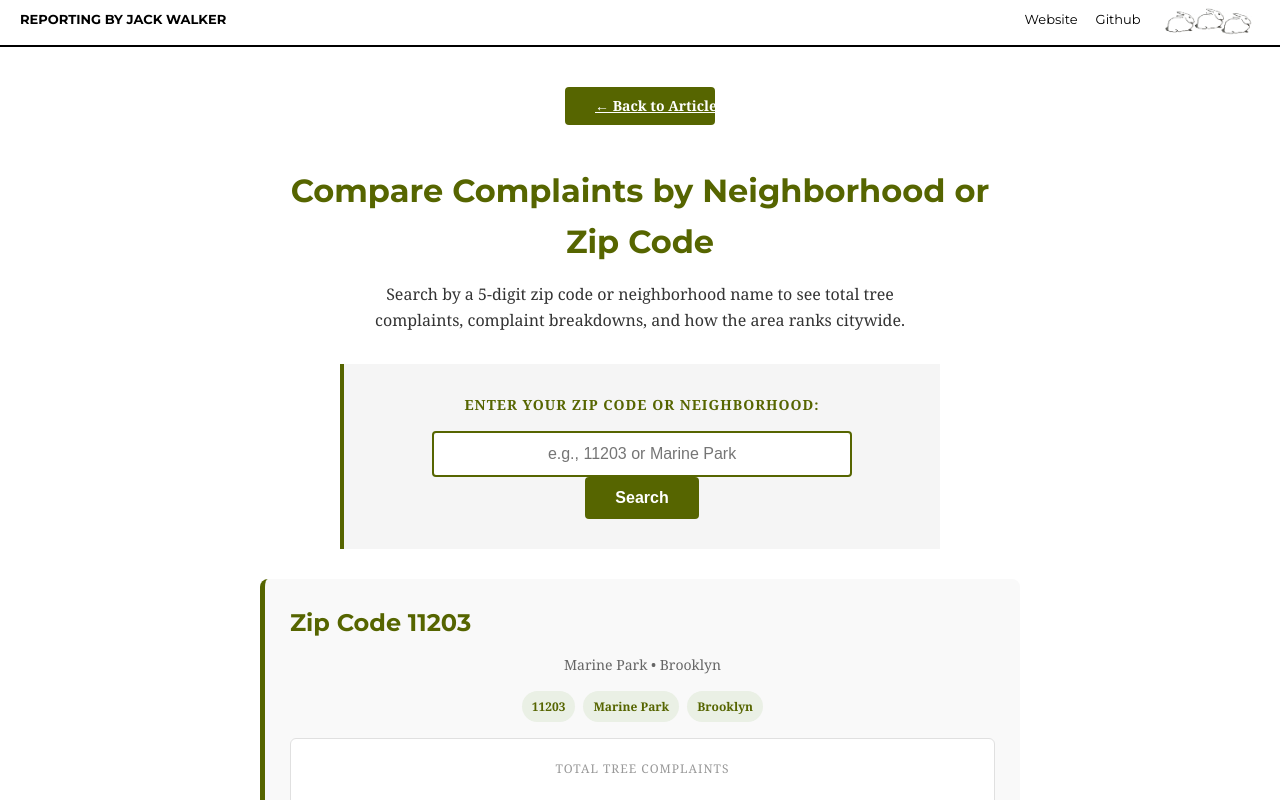
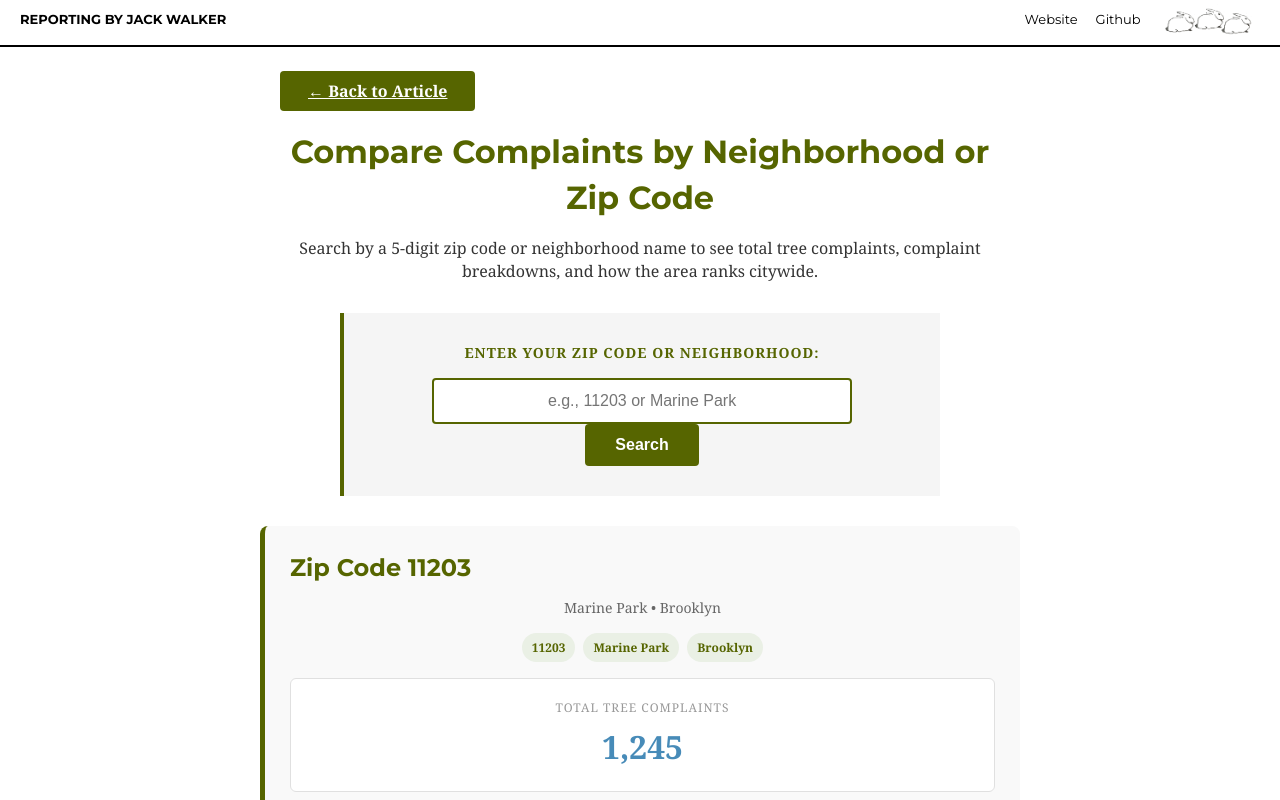
Before and after one commit to jack-walk/marine-park-trees, a SvelteKit app: page /compare in a window 1280 px wide. Shown: the top 800 px of the page. Built offline with nearby package versions, Linux system fonts and the light colour scheme.

Commit message:
More AI help transferring projects

```diff
--- a/src/app.scss
+++ b/src/app.scss
@@ -24,9 +24,9 @@ html {
 }
 
 body {
-  font-family: 'Georgia', sans-serif;
+  font-family: 'Georgia', serif;
   font-size: 16px;
-  line-height: 1.6;
+  line-height: 1.45;
   color: #333333;
   background-color: #ffffff;
 }
@@ -36,8 +36,18 @@ body {
    =========================================== */
 p,
 section {
-  max-width: 550px;
-  margin: 10px auto;
+  max-width: 760px;
+  margin: 12px auto;
+}
+
+p {
+  padding: 0 20px;
+  font-size: 17px;
+  line-height: 1.45;
+}
+
+section {
+  padding: 0 20px;
 }
 
 img {
@@ -134,7 +144,7 @@ header.storyHeader {
 .storyHeader__content {
   min-width: 0;
   width: 100%;
-  max-width: 550px;
+  max-width: 650px;
   margin-bottom: 20px;
 }
 
@@ -143,11 +153,11 @@ header.storyHeader {
 .storyHeader__content h3 {
   margin-left: 0;
   margin-right: 0;
-  max-width: 520px;
+  max-width: 620px;
 }
 
 .storyHeader__content h1 {
-  padding-top: 90px;
+  padding-top: 70px;
 }
 
 .storyHeader__content h2 {
@@ -276,7 +286,7 @@ section.last {
   display: flex;
   justify-content: center;
   gap: 20px;
-  margin: 40px auto;
+  margin: 48px auto 24px;
   width: fit-content;
 }
 
@@ -319,17 +329,18 @@ section.last {
 /* Back Button Styles */
 .back-btn {
   display: block;
-  margin: 40px auto;
-  padding: 12px 30px;
+  margin: 0;
+  padding: 12px 28px;
   background-color: #566500;
   color: white;
   border: none;
   border-radius: 4px;
-  font-size: 14px;
+  font-size: 16px;
   font-weight: bold;
   cursor: pointer;
   transition: background-color 0.3s ease;
-  max-width: 150px;
+  max-width: none;
+  width: fit-content;
 }
 
 .back-btn:hover {
@@ -338,6 +349,19 @@ section.last {
 
 .back-btn:active {
   transform: scale(0.98);
+}
+
+.back-button-wrap {
+  display: flex;
+  justify-content: flex-start;
+  max-width: 760px;
+  margin: 0 auto 18px;
+  padding: 0 20px;
+  width: 100%;
+}
+
+.back-button-wrap .back-btn {
+  margin: 0;
 }
 
 /* ===========================================
@@ -367,7 +391,7 @@ section.last {
 .zip-comparison-tool > p {
   color: #333;
   font-size: 16px;
-  line-height: 1.6;
+  line-height: 1.45;
   text-align: center;
   margin-bottom: 30px;
   margin-left: auto;
--- a/src/lib/components/Article/Headline.svelte
+++ b/src/lib/components/Article/Headline.svelte
@@ -5,11 +5,12 @@ Headline.svelte — Large Montserrat headline used in the story header.
 <script>
   let {
     text = '',
+    headline = '',
   } = $props();
 </script>
 
-{#if text}
-  <h1 class="headline">{@html text}</h1>
+{#if text || headline}
+  <h1 class="headline">{@html text || headline}</h1>
 {/if}
 
 <style lang="scss">
--- a/src/routes/+page.svelte
+++ b/src/routes/+page.svelte
@@ -47,7 +47,7 @@ This is your page!
 	</div>
 
 	<div class="storyHeader__content">
-		<Headline {headline} />
+		<Headline text={headline} />
 		<h2>{subheadline}</h2>
 		<h3>{@html byline}</h3>
 	</div>
--- a/src/routes/about/+page.svelte
+++ b/src/routes/about/+page.svelte
@@ -15,9 +15,9 @@
   <title>Data Analysis</title>
 </svelte:head>
 
-<ButtonPair buttons={backButtons} className="back-button-wrap" />
+<div class="data-container">
+  <ButtonPair buttons={backButtons} className="back-button-wrap" />
 
-<div class="data-container">
   <div class="data-section">
     <h2>Why Marine Park?</h2>
     <p>
@@ -147,14 +147,10 @@
 </div>
 
 <style lang="scss">
-  .back-button-wrap {
-    margin-top: 30px;
-  }
-
   .data-container {
     max-width: 800px;
-    margin: 40px auto;
-    padding: 20px;
+    margin: 24px auto 40px;
+    padding: 0 20px;
   }
 
   .data-section {
--- a/src/routes/compare/+page.svelte
+++ b/src/routes/compare/+page.svelte
@@ -15,9 +15,9 @@
   <title>Compare Neighborhoods and Zip Codes - Tree Complaints</title>
 </svelte:head>
 
-<ButtonPair buttons={backButtons} className="back-button-wrap" />
+<div class="zip-comparison-tool">
+  <ButtonPair buttons={backButtons} className="back-button-wrap" />
 
-<div class="zip-comparison-tool">
   <h1>Compare Complaints by Neighborhood or Zip Code</h1>
   <p>
     Search by a 5-digit zip code or neighborhood name to see total tree complaints,
@@ -111,11 +111,11 @@
 </div>
 
 <style lang="scss">
-  .back-button-wrap {
-    margin-top: 30px;
-  }
-
   .results-section {
     display: block;
   }
+
+  .zip-comparison-tool {
+    margin-top: 24px;
+  }
 </style>
```
